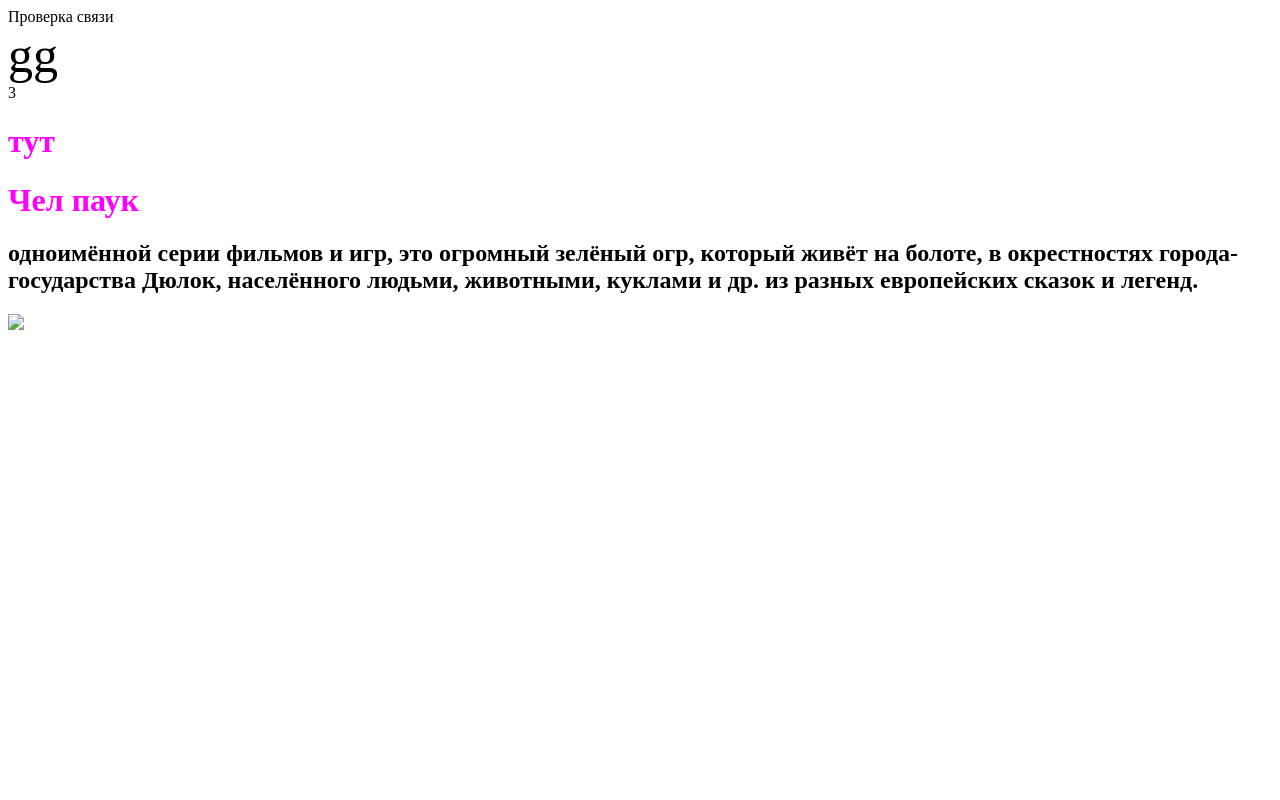
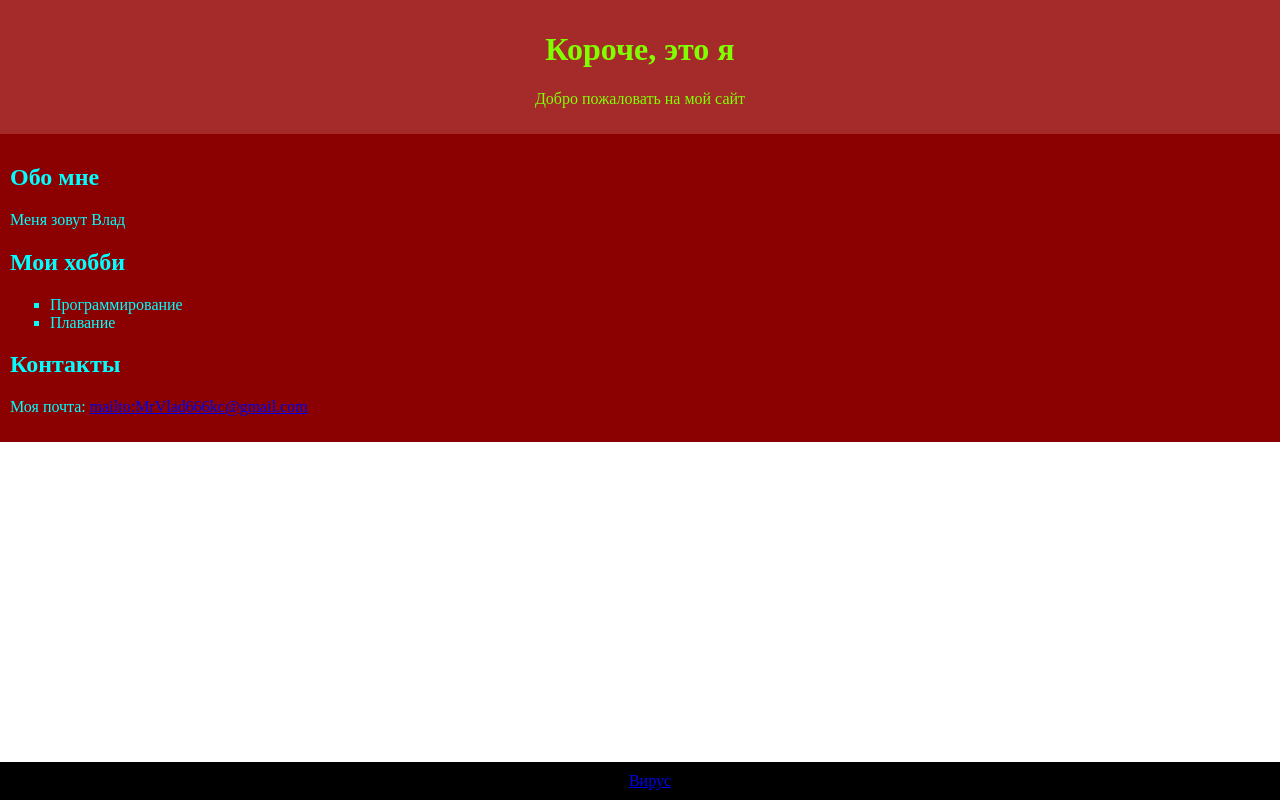
Before and after one commit to MrVlad666/MrVlad666.github.io, a plain HTML site: page index.html in a window 1280 px wide. Drawn offline with Linux system fonts and the light colour scheme.

Commit message:
Update index.html

```diff
--- a/index.html
+++ b/index.html
@@ -1,39 +1,41 @@
 <!DOCTYPE html>
-<html lang="ru">
+<html lang="en">
 <head>
     <meta charset="UTF-8">
     <meta name="viewport" content="width=device-width, initial-scale=1.0">
-    <title>Проверка связи</title>
+    <title>Document</title>
+    <link rel="stylesheet" href="index.css">
 </head>
 <body>
-Проверка связи
+    <header>
+        <h1>Короче, это я</h1>
+        <P>Добро пожаловать на мой сайт</P>
+    </header>
+    <main>
+        <section>
+            <h2>Обо мне</h2>
+            <p>Меня зовут Влад</p>
+         </section>
+
+        <section>
+        <h2>Мои хобби</h2>
+        <ul>
+            <li>Программирование</li>
+            <li>Плавание</li>
+        </ul>
+        <section>
+
+            <section>
+                <h2>Контакты</h2>
+
+
+                    <p>Моя почта: <a href="mailto :MrVlad666kc@gmail.com">mailto:MrVlad666kc@gmail.com</a></p>
+            </section>
+
+    </main>
+
+    <footer>
+
 </body>
-  <div style=" font-size: 50px;">gg</div>
-  <head>
-
-    <style>
-
-      h1 {
-
-        color: rgb(255, 0, 255);
-
-      }
-
-    </style>3
-
-  </head>
-
-  <body>
-
-    <h1>тут</h1>
-
-<p></p>
-<h1>Чел паук</h1>
-<h2>одноимённой серии фильмов и игр, это огромный зелёный огр, который живёт на болоте, в окрестностях города-государства Дюлок, населённого людьми, животными, куклами и др. из разных европейских сказок и легенд.</h2>
-<h3></h3>
-<u></u>
-<s></s>
-
- <img src=Peter_Parker_4113.webp>
-
+<a href="2 лист.html">Вирус</a>
 </html>
```
